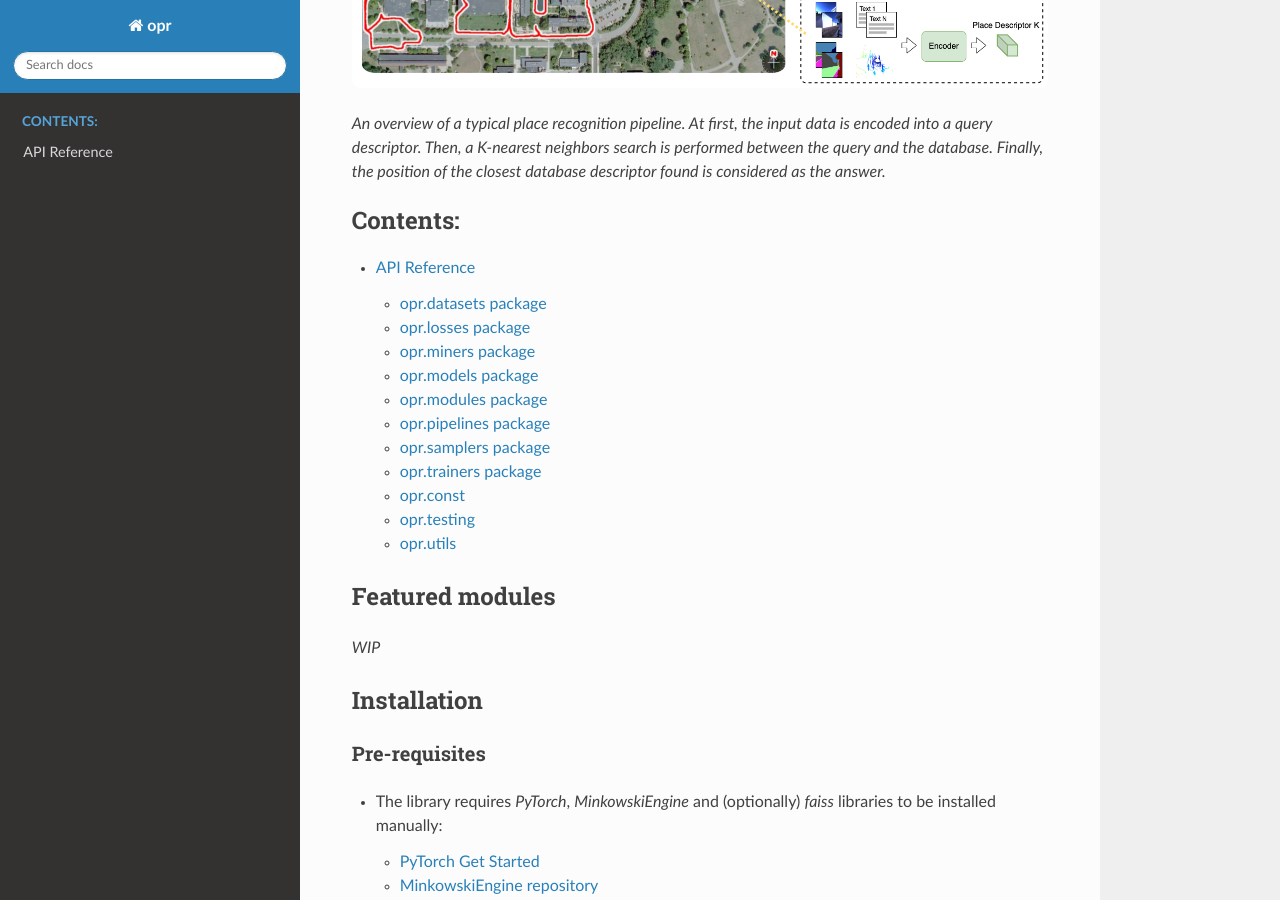
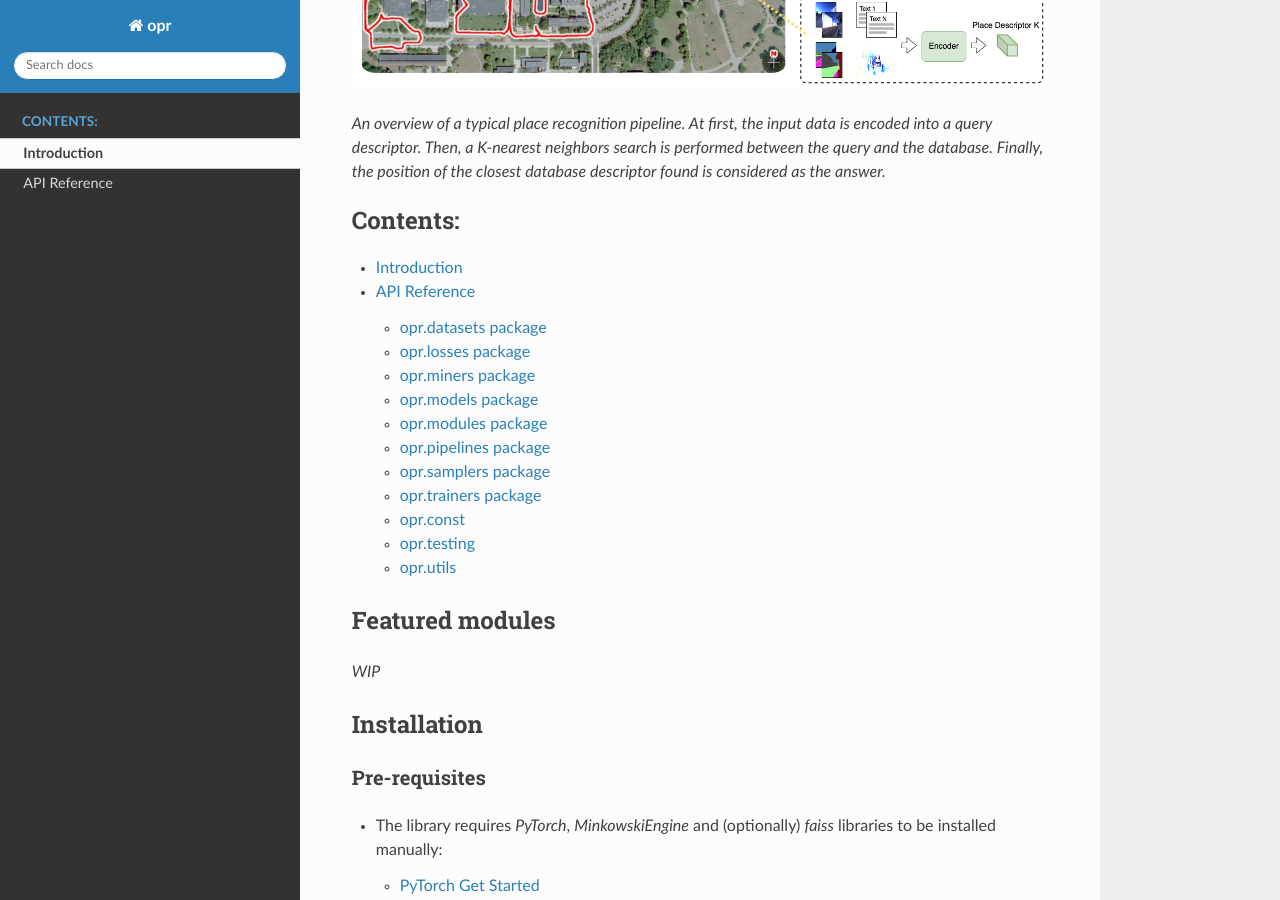
Before and after one commit to OPR-Project/OpenPlaceRecognition, a Sphinx documentation site: the page built from docs/source/index.rst, in a window 1280 px wide and 900 px high, scrolled down 370 px. Built offline with Sphinx 7.4.7 and the Read the Docs theme 3.1.0, drawn with Linux system fonts in a browser that asks for light colours.

Commit message:
docs: ensure proper navigation bar in the left

```diff
--- a/docs/source/conf.py
+++ b/docs/source/conf.py
@@ -41,4 +41,8 @@ exclude_patterns = []
 # https://www.sphinx-doc.org/en/master/usage/configuration.html#options-for-html-output
 
 html_theme = "sphinx_rtd_theme"
+html_theme_options = {
+    'navigation_depth': 4,  # Ensures deeper levels of the TOC are displayed
+    'titles_only': False,   # Shows the full TOC tree, not just section titles
+}
 html_static_path = ["_static"]
--- a/docs/source/index.rst
+++ b/docs/source/index.rst
@@ -18,6 +18,7 @@ Finally, the position of the closest database descriptor found is considered as
    :maxdepth: 2
    :caption: Contents:
 
+   Introduction <self>
    api/index
 
 
```
